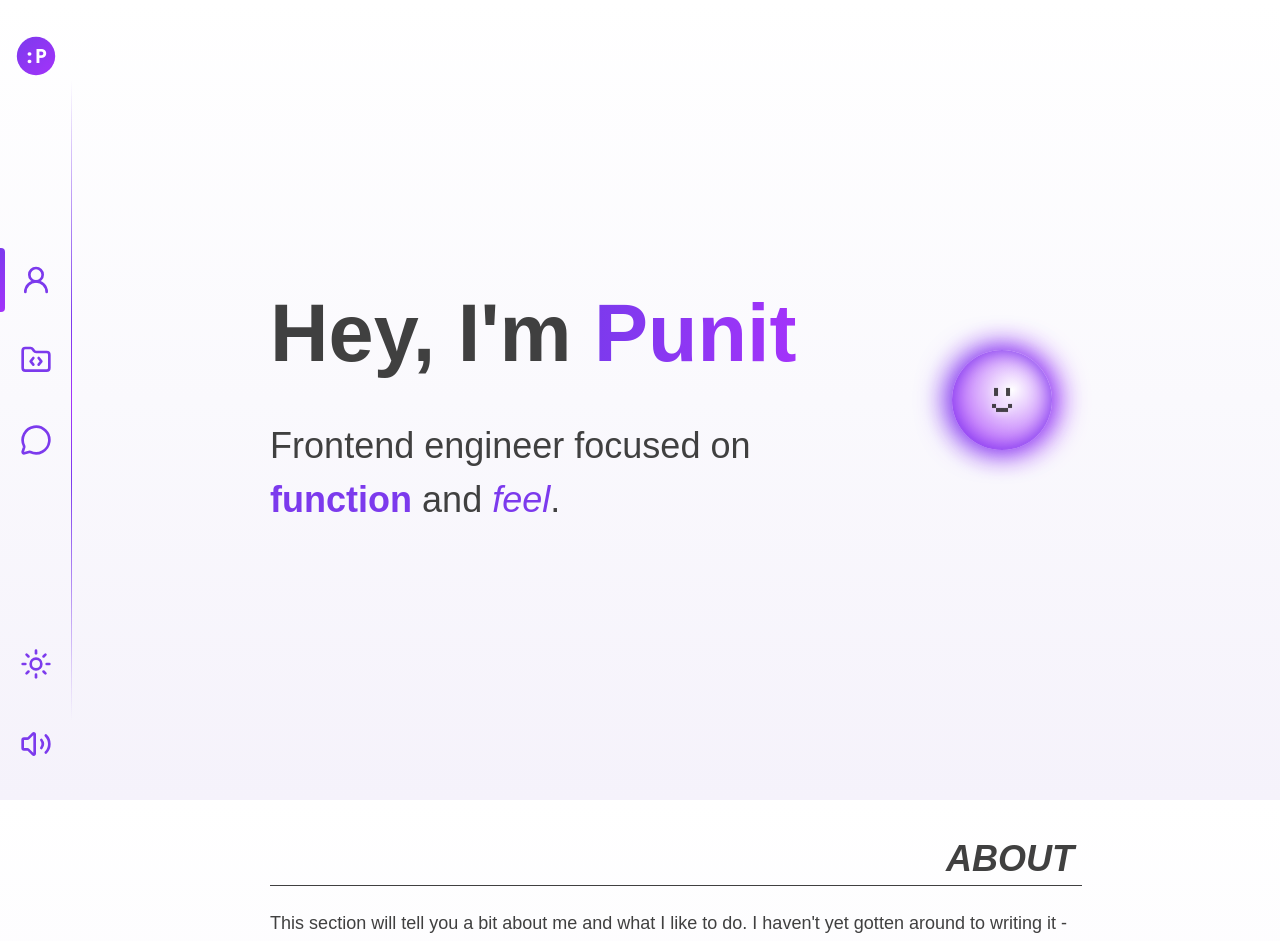
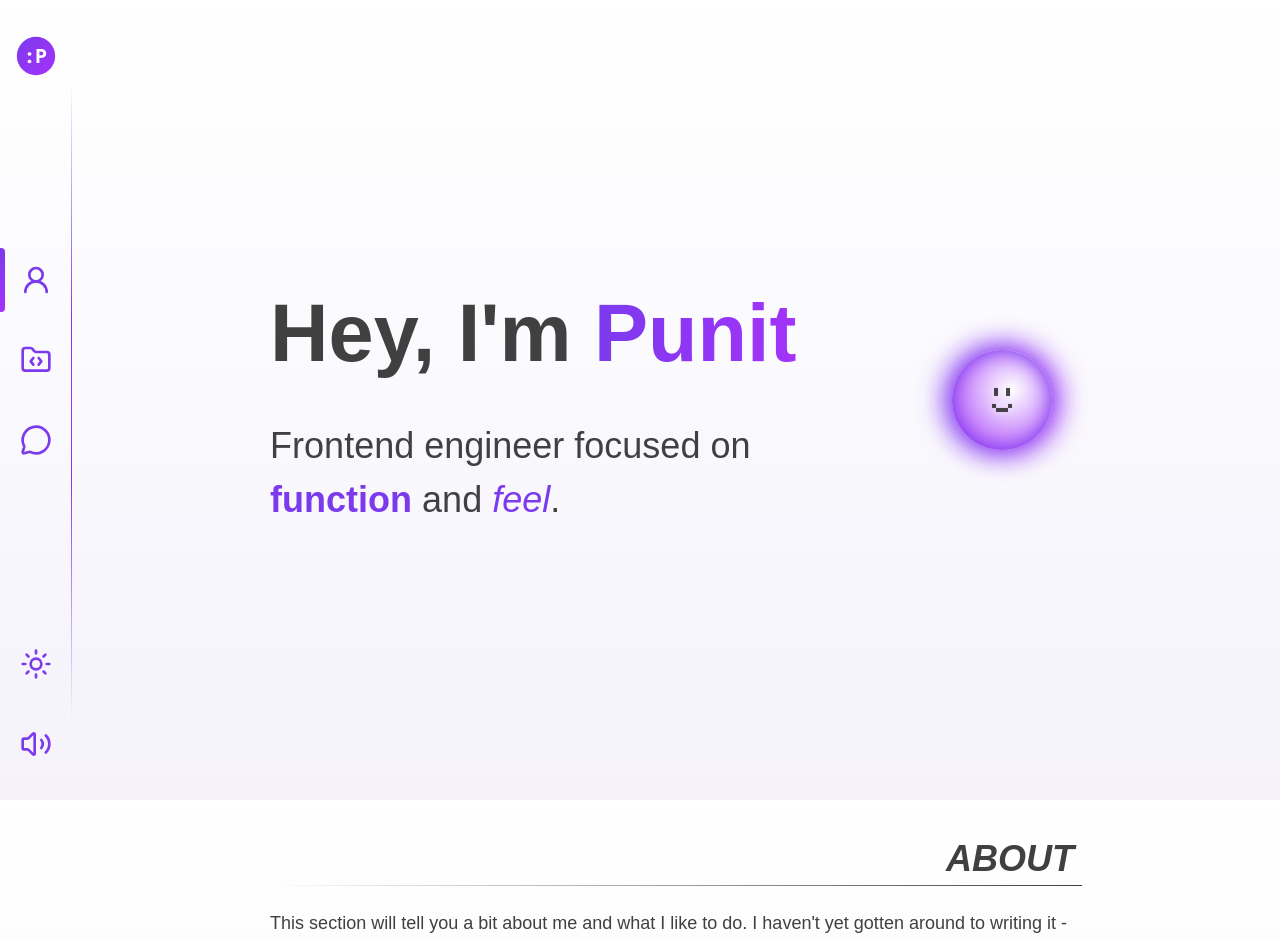
Before and after one commit to punit-shah/punitshah-dev-v2, a React (Vite) app: page / in a window 1280 px wide. Shown: the top 941 px of the page. Built offline with nearby package versions, Linux system fonts and the light colour scheme; no server answers; a web font is replaced by a local one.

Commit message:
Use gradient for Section title underline

```diff
--- a/src/components/Section/Section.module.css
+++ b/src/components/Section/Section.module.css
@@ -38,5 +38,5 @@
   display: block;
   width: 100%;
   height: 1px;
-  background: var(--color-text);
+  background: linear-gradient(90deg, transparent, var(--color-text));
 }
```
